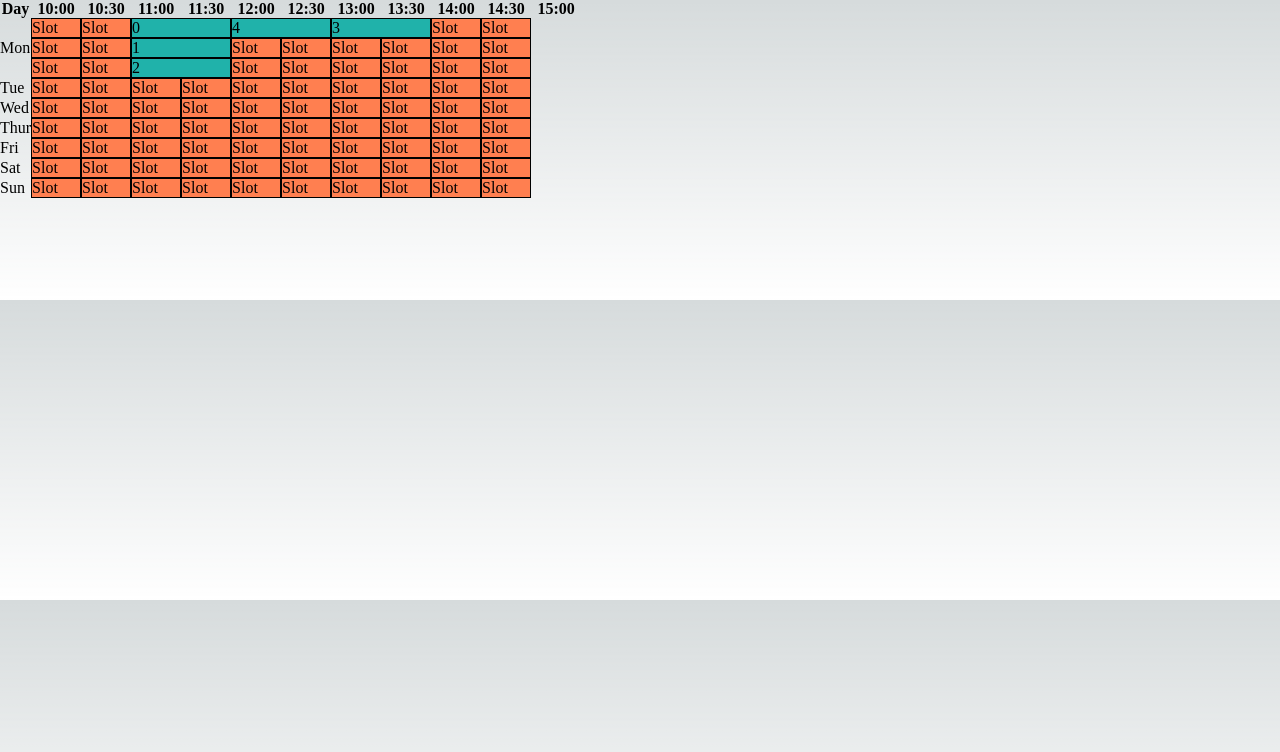
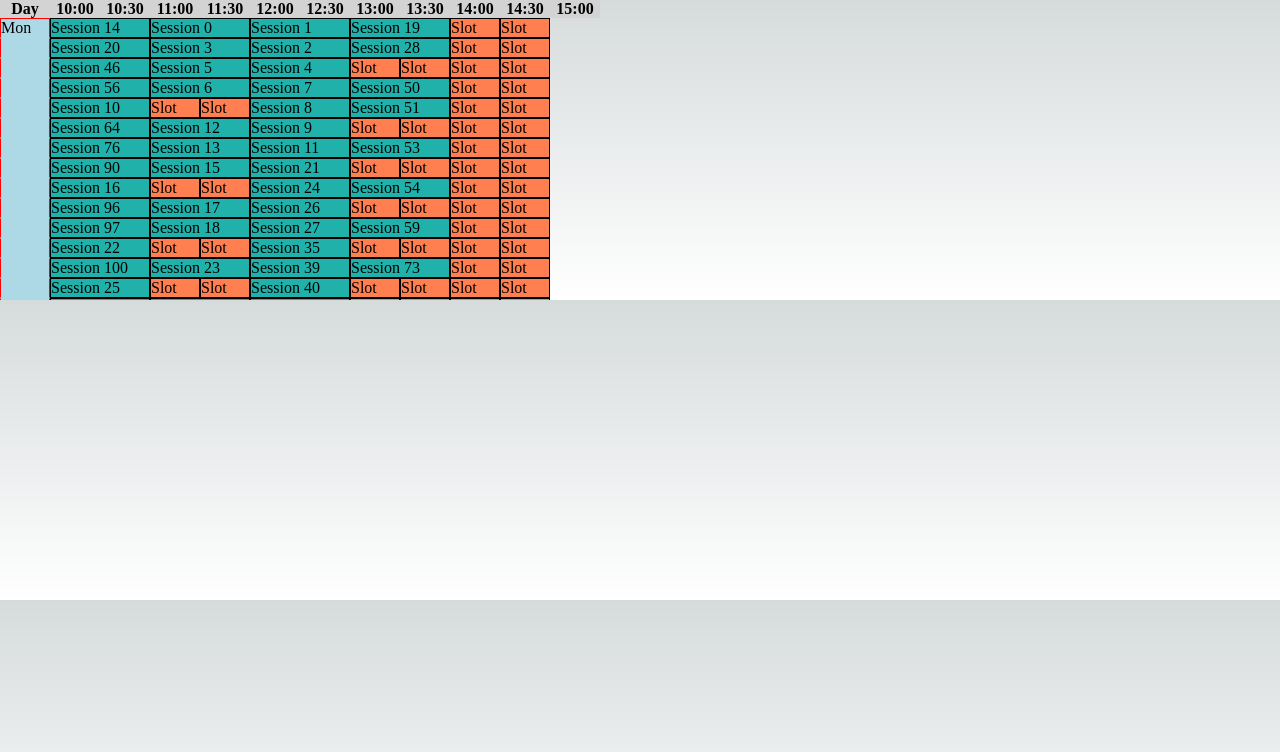
Before and after one commit to theowright2017/full-rework-of-interactive-schedule-grid, a Next.js app: page / in a window 1280 px wide. Shown: the top 752 px of the page. Built offline with nearby package versions, Linux system fonts and the light colour scheme.

Commit message:
grid3 - move all table to sched grid... - virtual works correctly - can separate days with styling

```diff
--- a/package.json
+++ b/package.json
@@ -10,6 +10,7 @@
   },
   "dependencies": {
     "@tanstack/react-table": "^8.10.7",
+    "@tanstack/react-virtual": "^3.0.1",
     "next": "14.0.4",
     "react": "^18",
     "react-dom": "^18",
--- a/src/components/grid/ScheduleGrid.tsx
+++ b/src/components/grid/ScheduleGrid.tsx
@@ -1,34 +1,154 @@
 import { Session } from "@/pages/api/SessionGenerator";
-import TableBase from "../table/TableBase";
-import { Table } from "@tanstack/react-table";
-// import {useVirtual} from '@tanstack/react-virtual';
-import { Day, StaticDayRow, SlotNum, config } from "../table/RowGenerator";
+import {
+	Table,
+	flexRender,
+	getCoreRowModel,
+	useReactTable,
+} from "@tanstack/react-table";
+import {
+	Day,
+	StaticDayRow,
+	SlotNum,
+	config,
+	SubRow,
+} from "../table/RowGenerator";
+import { Virtualizer, useVirtualizer } from "@tanstack/react-virtual";
+import { useState, useRef, UIEvent, useEffect } from "react";
+import { columnGenerator } from "../table/ColumnGenerator";
+import styles from "../../styles/Table.module.scss";
 
-const ScheduleGrid = () => {
-	// const rowVirtualizer = useVirtual({
+type VirtualDims = {
+	start: number;
+	index: number;
+	size: number;
+};
+type Props = {
+	allSubRows: SubRow[];
+	data: StaticDayRow[];
+};
 
-	// })
+const ScheduleGrid = (props: Props) => {
+	const [data, setData] = useState(() => props.data);
 
+	const [columns] = useState(() => [...columnGenerator()]);
+
+	const table = useReactTable({
+		data,
+		columns,
+		getCoreRowModel: getCoreRowModel(),
+	});
+
+	const containerRef = useRef<HTMLDivElement>(null);
+	const leftColumnRef = useRef<HTMLDivElement | null>(null);
+
+	const virtualizer = useVirtualizer({
+		count: props.allSubRows.length || 1,
+		getScrollElement: () => containerRef.current,
+		estimateSize: () => 20,
+		overscan: 5,
+	});
+
+	useEffect(() => {
+		console.log("VIRTUAL");
+		console.log("");
+	});
+
+	const { rows } = table.getRowModel();
+	const virtualRows = virtualizer.getVirtualItems();
+
+	console.log("left scroll", leftColumnRef.current?.clientTop);
 	return (
-		<TableBase>
-			{(table: Table<StaticDayRow>) => {
-				return table.getRowModel().rows.map((dayRow, dayRowIndex) => {
-					return (
-						<tbody key={dayRow.original.day} style={{ marginBottom: "5px" }}>
-							{dayRow.original.subRows?.map((subRow, subRowIndex) => {
+		<div style={{ display: "flex", height: "300px", overflow: "auto" }}>
+			<div
+				id={"table-container"}
+				style={{ height: "100%", overflow: "auto" }}
+				ref={containerRef}
+			>
+				<div
+					className={styles.table_wrap}
+					style={{ height: `${virtualizer.getTotalSize()}px` }}
+				>
+					<table style={{ borderCollapse: "collapse" }}>
+						<thead>
+							{table.getHeaderGroups().map((headerGroup) => (
+								<tr
+									key={headerGroup.id}
+									style={{
+										position: "sticky",
+										top: 0,
+										left: 0,
+										backgroundColor: "lightgrey",
+										zIndex: 2,
+									}}
+								>
+									<th style={{ width: "50px" }}>Day</th>
+									{config.slotTimes.map((time) => (
+										<th key={time} style={{ width: "50px" }}>
+											{time}
+										</th>
+									))}
+								</tr>
+							))}
+						</thead>
+						<tbody>
+							{virtualRows.map((virtualRow, virtualIndex) => {
+								const subRow = props.allSubRows[virtualRow.index];
+
+								// let day = subRow
+
+								// const rowsOfDay = virtualRows.length * 20
+
 								return (
-									<tr key={subRowIndex}>
-										{subRowIndex === 0 && (
+									<tr
+										key={virtualRow.index}
+										style={{
+											height: `${virtualRow.size}px`,
+											transform: `translateY(${
+												virtualRow.start - virtualIndex * virtualRow.size
+											}px)`,
+										}}
+									>
+										{virtualIndex === 0 ? (
 											<td
-												rowSpan={
-													dayRow.original.day === "Mon"
-														? dayRow.original.subRows?.length
-														: 1
-												}
-												key={`dayCell_${subRowIndex}`}
+											// rowSpan={virtualizer.getVirtualItems().length}
 											>
-												<DayCell day={dayRow.original.day} />
+												<div
+													style={{
+														backgroundColor: "lightblue",
+														height: "20px",
+														borderBottom: "1px solid lightblue",
+														borderLeft: '1px solid red',
+														borderRight: '1px solid red',
+														borderTop: '1px solid red'
+													}}
+												>
+													{rows[subRow.dayIndex].original.day}
+												</div>
 											</td>
+										) : subRow.index === 0 ? (
+											<td>
+												<div
+													style={{
+														backgroundColor: "lightblue",
+														height: "20px",
+														borderBottom: "1px solid lightblue",
+														borderLeft: '1px solid red',
+														borderRight: '1px solid red',
+														borderTop: '1px solid red'
+													}}
+												>
+													{rows[subRow.dayIndex].original.day}
+												</div>
+											</td>
+										) : (
+											<td><div style={{
+												backgroundColor: "lightblue",
+														height: "20px",
+														borderBottom: "1px solid lightblue",
+														borderLeft: '1px solid red',
+														borderRight: '1px solid red',
+														borderTop: "1px solid lightblue",
+											}}/></td>
 										)}
 										{Array.from(
 											{
@@ -37,24 +157,25 @@ const ScheduleGrid = () => {
 											},
 											(_, idx) => config.tempslotStart + idx
 										).map((slotNum, slotIndex) => {
-											const { subRowMap } = subRow;
+											const { subRowMap } = subRow!;
 											const slotHasItem = subRowMap.has(slotNum as SlotNum);
 
 											const item = slotHasItem
 												? subRowMap.get(slotNum as number)
 												: undefined;
 
+
+
+											if (virtualIndex === 0) {
+												console.log(" new day");
+											}
+
 											return (
 												<td
 													key={`slotCell_${slotIndex}`}
 													style={{ overflow: "visbile" }}
 												>
-													<SlotCell
-														day={dayRow.original.day}
-														subRowIdx={subRowIndex}
-														slot={slotNum as SlotNum}
-														item={item}
-													/>
+													<SlotCell slot={slotNum as SlotNum} item={item} />
 												</td>
 											);
 										})}
@@ -62,30 +183,20 @@ const ScheduleGrid = () => {
 								);
 							})}
 						</tbody>
-					);
-				});
-			}}
-		</TableBase>
+					</table>
+				</div>
+			</div>
+		</div>
 	);
 };
 
 export default ScheduleGrid;
 
 const DayCell = ({ day }: { day: string }) => <div>{day}</div>;
-const SlotCell = ({
-	day,
-	subRowIdx,
-	slot,
-	item,
-}: {
-	day: Day;
-	subRowIdx: number;
-	slot: SlotNum;
-	item?: Session;
-}) => {
+const SlotCell = ({ slot, item }: { slot: SlotNum; item?: Session }) => {
 	if (item) {
 		return (
-			<div style={{ overflow: "visible", width: "50px" }}>
+			<div style={{ overflow: "visible", width: "50px", height: "20px" }}>
 				<div
 					style={{
 						width: "100px",
@@ -95,13 +206,19 @@ const SlotCell = ({
 						border: "1px solid black",
 					}}
 				>
-					{item.id}
+					Session {item.id}
 				</div>
 			</div>
 		);
 	} else {
 		return (
-			<div style={{ backgroundColor: "coral", border: "1px solid black" }}>
+			<div
+				style={{
+					backgroundColor: "coral",
+					border: "1px solid black",
+					height: "20px",
+				}}
+			>
 				Slot
 			</div>
 		);
--- a/src/components/table/RowGenerator.tsx
+++ b/src/components/table/RowGenerator.tsx
@@ -51,7 +51,7 @@ export type SlotNum =
 	| 34
 	| 35
 	| 36;
-
+// , "Tue", "Wed", "Thur", "Fri", "Sat", "Sun"
 export const config: {
 	numDays: number;
 	daysToShow: Day[];
@@ -62,7 +62,7 @@ export const config: {
 	slotNumbers: SlotNum[];
 } = {
 	numDays: 7,
-	daysToShow: ["Mon", "Tue", "Wed", "Thur", "Fri", "Sat", "Sun"],
+	daysToShow: ["Mon", "Tue", "Wed", "Thur"],
 	tempslotStart: 20,
 	slotsPerHour: 2,
 	lastAvailableSlotNum: 30,
@@ -85,15 +85,16 @@ export const config: {
 	],
 };
 
-type SubRow = {
+export type SubRow = {
 	index: number;
 	subRowMap: Map<number, Session>;
+	dayIndex: number;
 };
 
 export type StaticDayRow = {
 	day: Day;
 	id: string;
-	subRows?: SubRow[];
+	subRows: SubRow[];
 };
 
 export const StaticDayRowGenerator = (): StaticDayRow[] => {
@@ -101,22 +102,16 @@ export const StaticDayRowGenerator = (): StaticDayRow[] => {
 		const row: StaticDayRow = {
 			day: day,
 			id: day,
-			subRows:
-				day === "Mon"
-					? gridCoordinatesPerDayRow(sessionListGenerator("Mon"), config).map(
-							(map, index) => {
-								return {
-									index: index,
-									subRowMap: map,
-								};
-							}
-					  )
-					: [
-							{
-								index: 0,
-								subRowMap: new Map(),
-							},
-					  ],
+			subRows: gridCoordinatesPerDayRow(
+				sessionListGenerator(day, 1000 - 100 * rowIndex),
+				config
+			).map((map, index) => {
+				return {
+					index: index,
+					subRowMap: map,
+					dayIndex: rowIndex,
+				};
+			}),
 		};
 
 		return row;
--- a/src/components/table/TableBase.tsx
+++ /dev/null
@@ -1,65 +0,0 @@
-import {
-	Table,
-	flexRender,
-	getCoreRowModel,
-	useReactTable,
-} from "@tanstack/react-table";
-
-import React, { useState } from "react";
-
-import styles from "../../styles/Table.module.scss";
-import { columnGenerator } from "./ColumnGenerator";
-import { StaticDayRow, config, StaticDayRowGenerator } from "./RowGenerator";
-
-interface Props {
-	children: (table: Table<StaticDayRow>) => React.JSX.Element[];
-}
-
-const TableBase = (props: Props) => {
-	const [data, setData] = useState(() => [...StaticDayRowGenerator()]);
-
-	const [columns] = useState(() => [...columnGenerator()]);
-
-	const table = useReactTable({
-		data,
-		columns,
-		getCoreRowModel: getCoreRowModel(),
-	});
-
-	return (
-		<div id={"table-container"}>
-			<div className={styles.table_wrap} style={{ height: "300px" }}>
-				<table style={{ borderCollapse: "collapse" }}>
-					<thead>
-						{table.getHeaderGroups().map((headerGroup) => (
-							<tr key={headerGroup.id}>
-								{headerGroup.headers.map((header) => {
-									return (
-										<th id={"header-cell"} key={header.id}>
-											<div id={"inner"}>
-												{header.isPlaceholder
-													? null
-													: flexRender(
-															header.column.columnDef.header,
-															header.getContext()
-													  )}
-											</div>
-										</th>
-									);
-								})}
-								{config.slotTimes.map((time) => (
-									<th key={time} style={{ width: "50px" }}>
-										{time}
-									</th>
-								))}
-							</tr>
-						))}
-					</thead>
-					{props.children(table)}
-				</table>
-			</div>
-		</div>
-	);
-};
-
-export default TableBase;
--- a/src/pages/api/SessionGenerator.ts
+++ b/src/pages/api/SessionGenerator.ts
@@ -41,11 +41,15 @@ const isoList = [
 	isoGenerator(1, 1, 660, 720),
 	isoGenerator(1, 1, 780, 840),
 	isoGenerator(1, 1, 720, 780),
+	isoGenerator(1, 1, 600, 660),
+	isoGenerator(1, 1, 600, 720),
+	isoGenerator(1, 1, 720, 745),
+	isoGenerator(1, 1, 720, 820),
 ]
 
-export const sessionListGenerator = (day: Day): Session[] => {
-	const sessions = Array.from({ length: 5 }, (__, idx) => idx).map((index) => {
-		const isoDuration = isoList[index]
+export const sessionListGenerator = (day: Day, length: number): Session[] => {
+	const sessions = Array.from({ length: length }, (__, idx) => idx).map((index) => {
+		const isoDuration = isoList[Math.floor(Math.random() * 9)]
 		const session: Session = {
 			id: index,
 			day: day,
--- a/src/pages/index.tsx
+++ b/src/pages/index.tsx
@@ -3,13 +3,20 @@ import Image from "next/image";
 import { Inter } from "next/font/google";
 import styles from "@/styles/Home.module.css";
 import ScheduleGrid from "@/components/grid/ScheduleGrid";
+import { StaticDayRowGenerator, SubRow } from "@/components/table/RowGenerator";
 
 const inter = Inter({ subsets: ["latin"] });
 
 export default function Home() {
+	const data = [...StaticDayRowGenerator()];
+	const allSubRows = data.flatMap((row) => row.subRows);
+
 	return (
 		<div>
-			<ScheduleGrid />
+			<ScheduleGrid
+				data={data}
+				allSubRows={allSubRows.filter((item): item is SubRow => !!item)}
+			/>
 		</div>
 	);
 }
```
Also changed, not shown: src/pages/api/gridCoords.js (+7 -6 lines).
